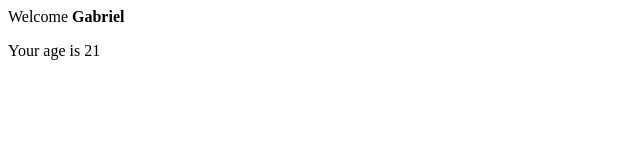
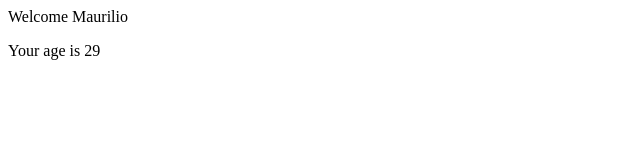
Before and after one commit to Maurilio224/React, a React (Create React App) app in the folder main/: page / in a window 1280 px wide. Shown: the top 160 px of the page, without its empty margins (0-640 px from the left). Built offline with nearby package versions, Linux system fonts and the light colour scheme.

Commit message:
esercizio-8:complete

```diff
--- /dev/null
+++ b/main/src/Age.js
@@ -0,0 +1,7 @@
+
+
+export default function Age (props){
+    return(
+       <><p>Your age is {props.age}</p></>
+    )
+}
--- a/main/src/App.js
+++ b/main/src/App.js
@@ -1,8 +1,12 @@
-
+import Age from "./Age";
+import Welcome from "./Welcome";
 
 function App(props) {
   return (
-    <>Hello {props.name}</>
+    <>
+    <Welcome name = {"Maurilio"} />
+    <Age age ={29}/>
+    </>
   );
 }
 
--- a/main/src/Welcome.js
+++ b/main/src/Welcome.js
@@ -4,13 +4,13 @@ export default class Welcome extends React.Component {
     render(){
         return(
             <>Welcome {this.props.name}
-            <p>Your age is {this.props.age}</p>
+
             </>
         )
     }
 }
 
 Welcome.defaultProps = {
-    name:"Maurilio",
+    name:"Andrea",
     age:18
 }
--- a/main/src/index.js
+++ b/main/src/index.js
@@ -1,10 +1,8 @@
 import React from 'react';
 import ReactDOM from 'react-dom/client';
-import Welcome from './Welcome';
+import App from './App';
 
 const root = ReactDOM.createRoot(document.getElementById('root'));
 root.render(
-  <div>
-    <Welcome name = {<strong>Gabriel</strong>} age = {21} />
- </div>
+  <App/>
 );
```
